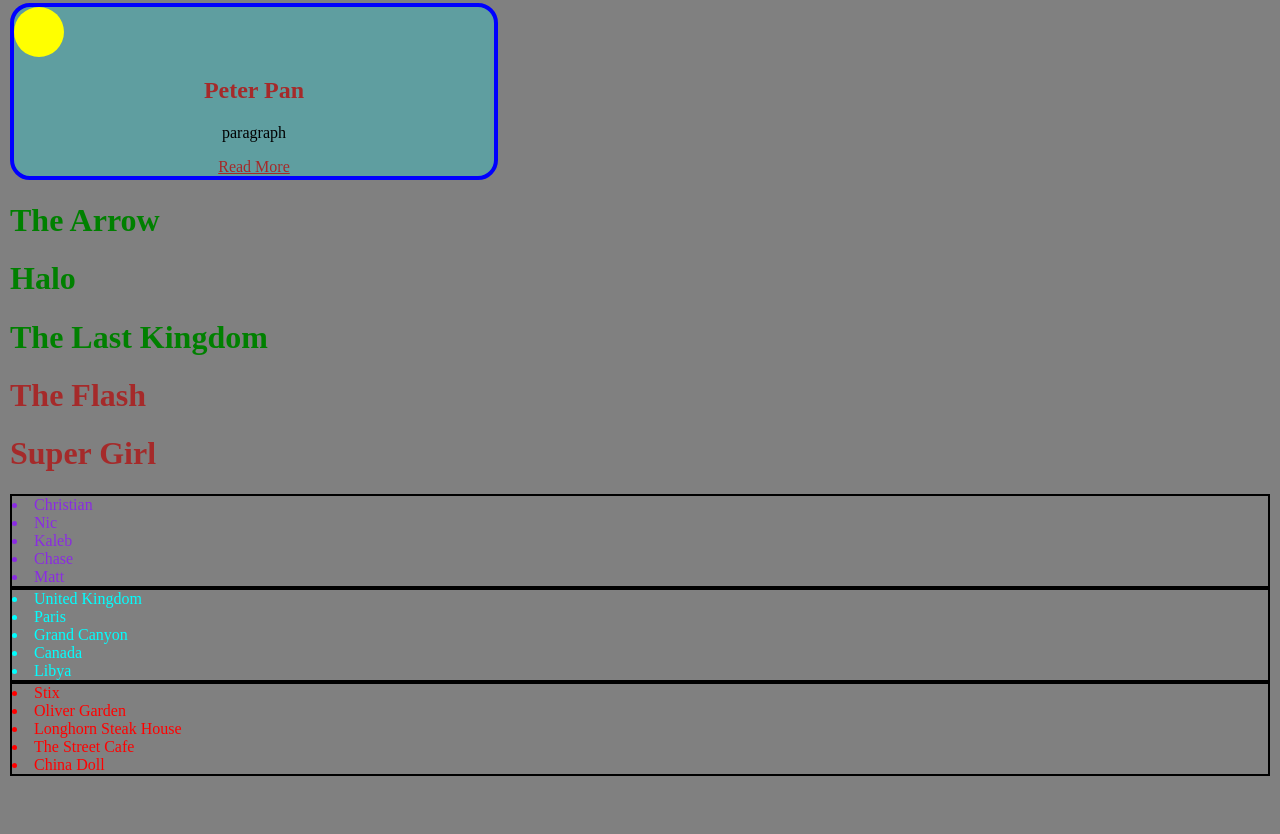
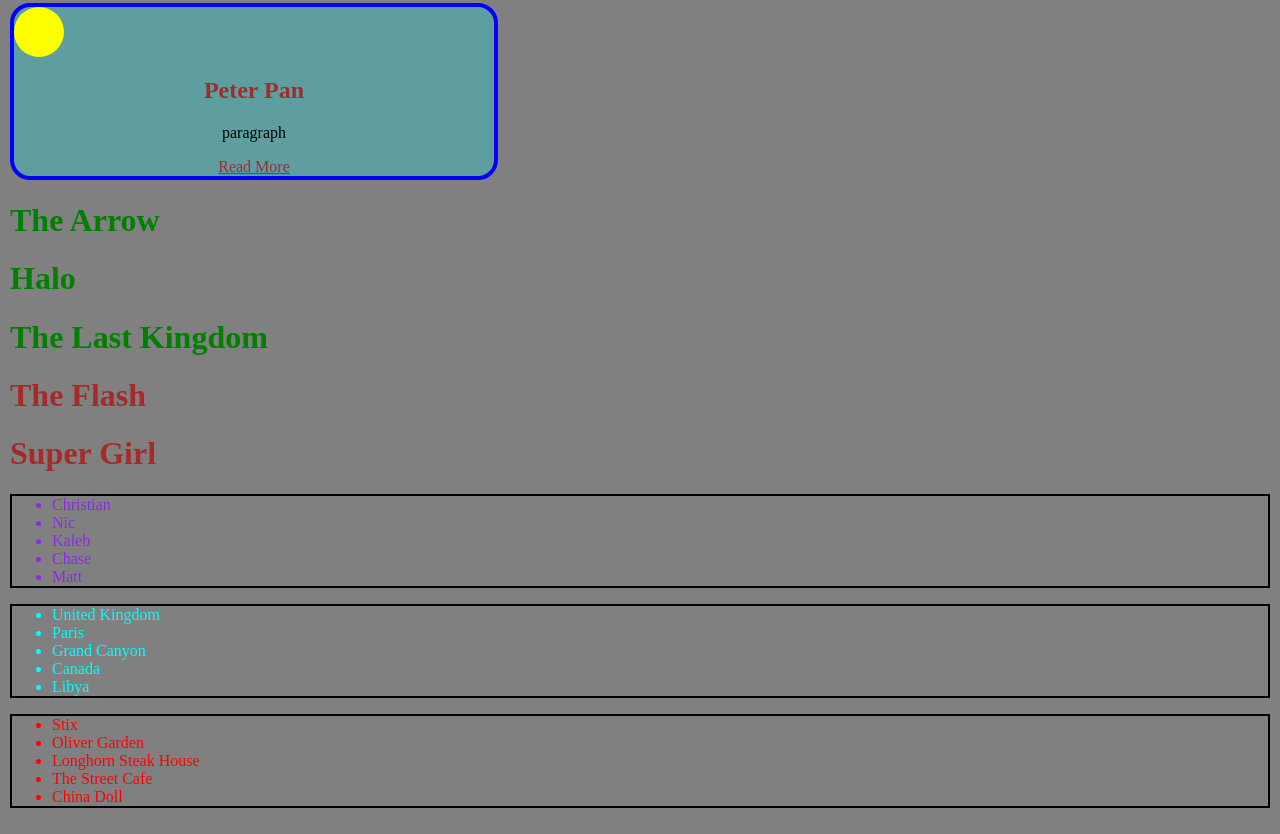
Before and after one commit to RoyalLobo/CSS-Drills, a plain HTML site: page index.html in a window 1280 px wide. Shown: the part 543-1377 px from the top of the page. Before the commit the page ends 1329 px from the top, so only its background shows below. Drawn offline with Linux system fonts and the light colour scheme.

Commit message:
updated styles for dot and anchor tags

```diff
--- a/index.html
+++ b/index.html
@@ -65,27 +65,27 @@
     <h1 class="additional" id="rank5">Super Girl</h1>
 
     <div id="control">
-      <div class="list" id="list1">
+      <ul class="list" id="list1">
         <li>Christian</li>
         <li>Nic</li>
         <li>Kaleb</li>
         <li>Chase</li>
         <li>Matt</li>
-      </div>
-      <div class="star" id="list2">
+      </ul>
+      <ul class="star" id="list2">
         <li>United Kingdom</li>
         <li>Paris</li>
         <li>Grand Canyon</li>
         <li>Canada</li>
         <li>Libya</li>
-      </div>
-      <div class="star" id="wars">
+      </ul>
+      <ul class="star" id="wars">
         <li>Stix</li>
         <li>Oliver Garden</li>
         <li>Longhorn Steak House</li>
         <li>The Street Cafe</li>
         <li>China Doll</li>
-      </div>
+      </ul>
     </div>
   </body>
 </html>
```
